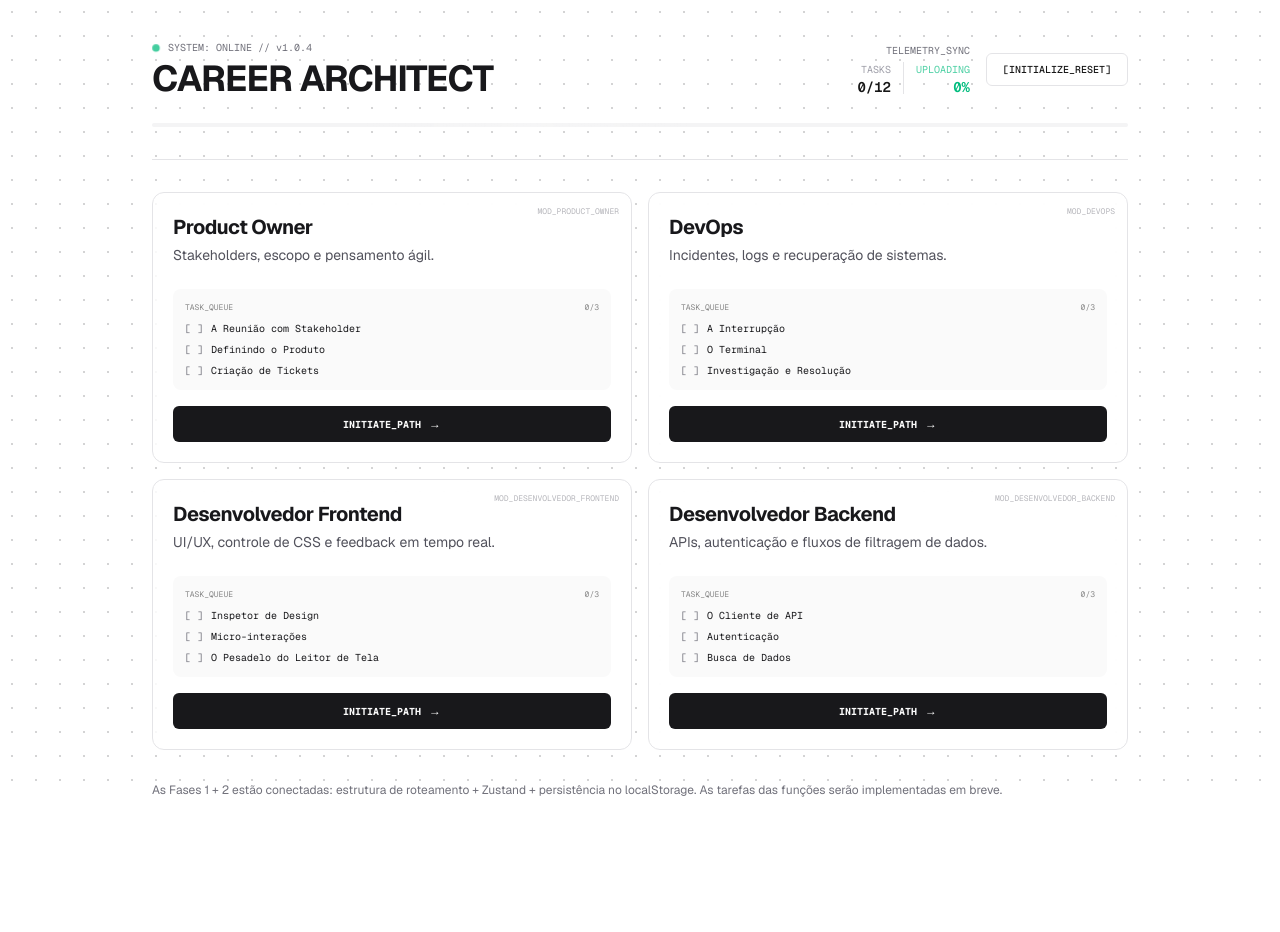
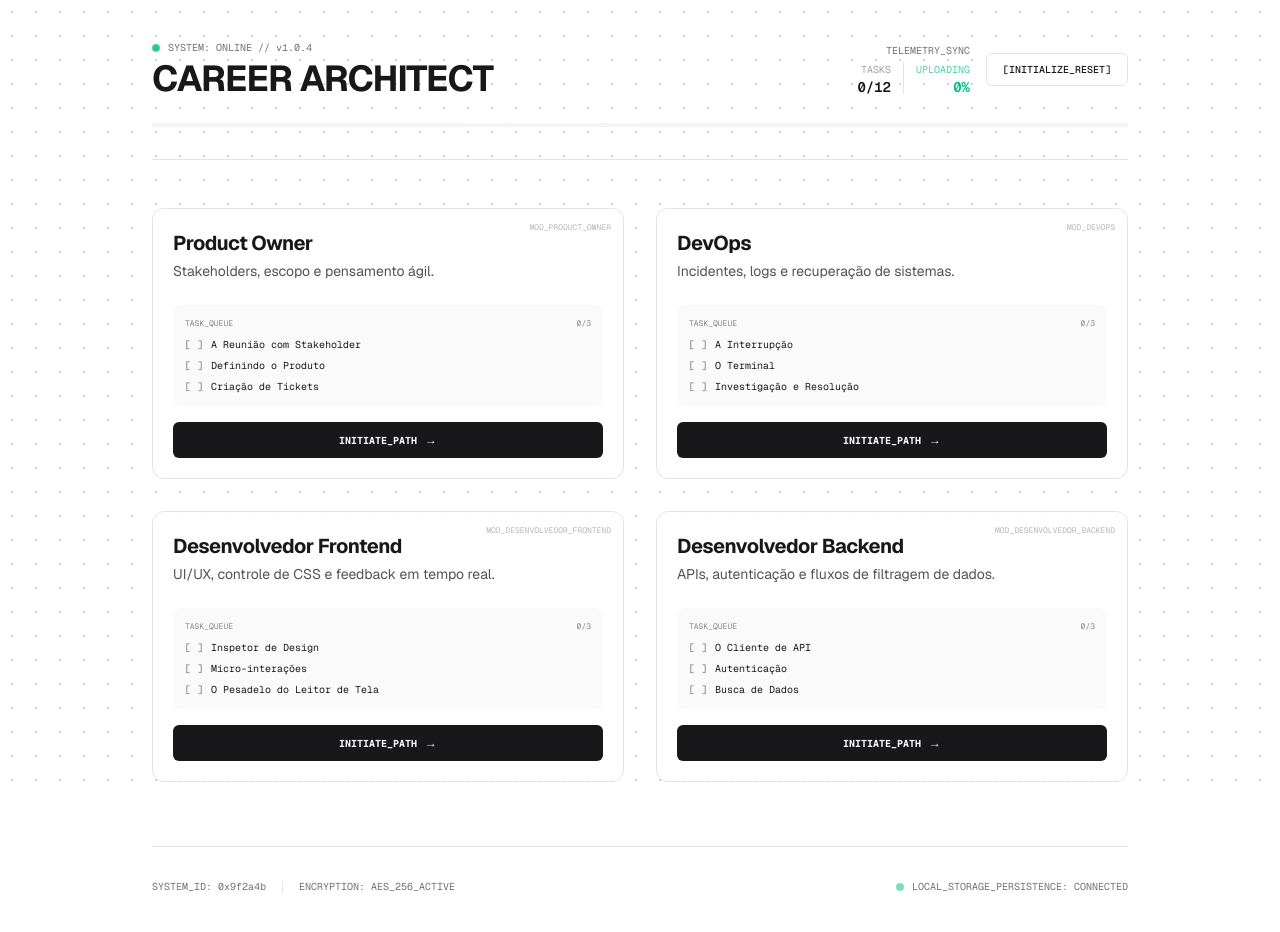
Before and after one commit to pmas98/projeto-carreiras, a Next.js app: page / in a window 1280 px wide. Shown: the top 932 px of the page. Before the commit the page ends 838 px from the top, so only its background shows below. Built offline with nearby package versions, Linux system fonts and the light colour scheme.

Commit message:
polish: update grid layout and footer for command center theme

```diff
--- a/src/app/page.tsx
+++ b/src/app/page.tsx
@@ -69,8 +69,8 @@ export default function Dashboard() {
           </div>
         </header>
 
-        <section className="mt-8">
-          <div className="grid gap-4 sm:grid-cols-2">
+        <section className="mt-12">
+          <div className="grid gap-6 md:grid-cols-2 lg:gap-8">
             {(
               Object.keys(ROLE_META) as Array<keyof typeof ROLE_META>
             ).map((role) => {
@@ -90,9 +90,16 @@ export default function Dashboard() {
           </div>
         </section>
 
-        <footer className="mt-8 text-xs text-zinc-500 dark:text-zinc-400">
-          As Fases 1 + 2 estão conectadas: estrutura de roteamento + Zustand + persistência no localStorage.
-          As tarefas das funções serão implementadas em breve.
+        <footer className="mt-16 flex flex-col items-center justify-between gap-4 border-t border-zinc-200 py-8 font-mono text-[10px] text-zinc-500 dark:border-zinc-800 md:flex-row">
+          <div className="flex items-center gap-4">
+            <span>SYSTEM_ID: 0x9f2a4b</span>
+            <span className="h-3 w-[1px] bg-zinc-200 dark:bg-zinc-800" />
+            <span>ENCRYPTION: AES_256_ACTIVE</span>
+          </div>
+          <div className="flex items-center gap-2">
+            <span className="h-2 w-2 rounded-full bg-emerald-500/50" />
+            <span>LOCAL_STORAGE_PERSISTENCE: CONNECTED</span>
+          </div>
         </footer>
       </div>
     </div>
```
